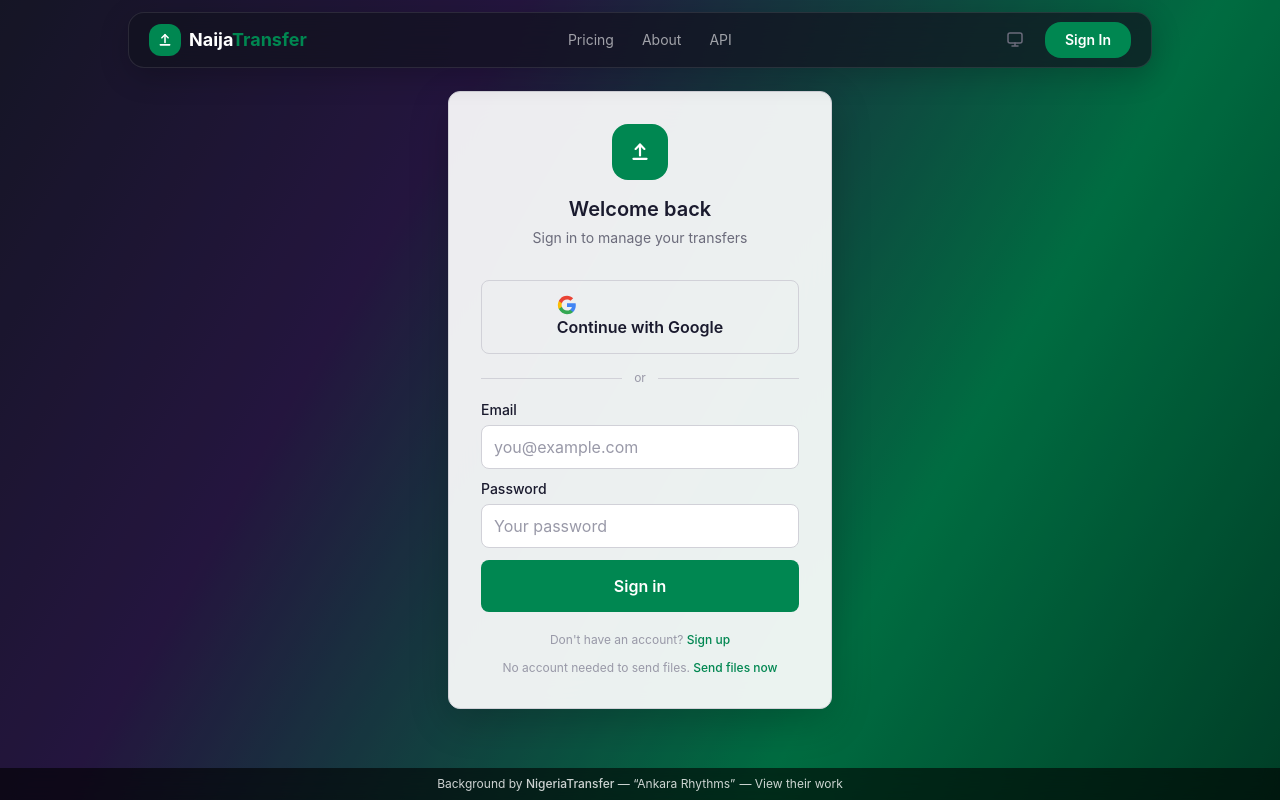
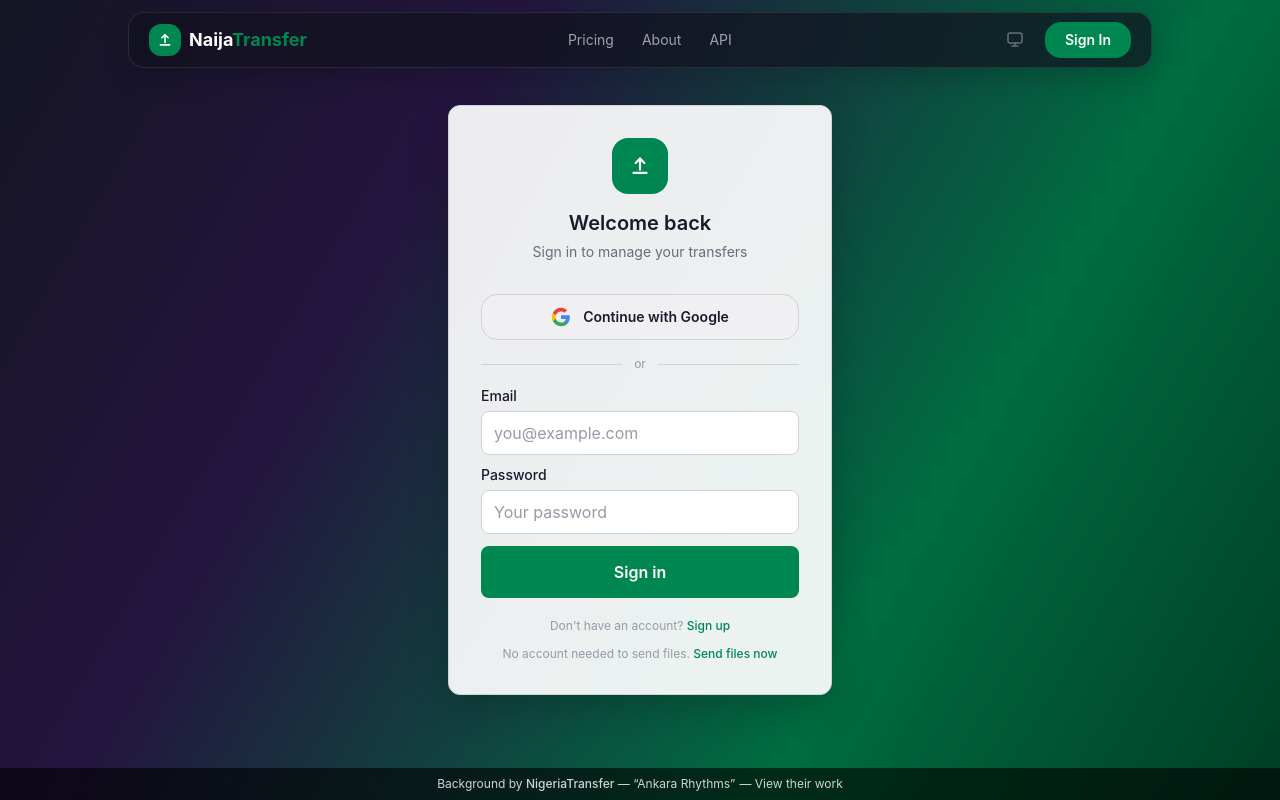
Before and after one commit to josephhamawi/NaijaTransfer, a Next.js app: page /login in a window 1280 px wide. Shown: the top 800 px of the page. Built offline with nearby package versions, Linux system fonts and the light colour scheme; no server answers.

Commit message:
Fix Google button: inline-flex with gap-3, no text wrapping

```diff
--- a/src/app/(auth)/login/page.tsx
+++ b/src/app/(auth)/login/page.tsx
@@ -82,15 +82,19 @@
 
           <div className="space-y-3">
             {/* Google Sign In */}
-            <Button variant="outline" size="lg" fullWidth onClick={handleGoogle} disabled={loading}>
-              <svg className="w-5 h-5 mr-3 shrink-0" viewBox="0 0 24 24" aria-hidden="true">
+            <button
+              onClick={handleGoogle}
+              disabled={loading}
+              className="w-full inline-flex items-center justify-center gap-3 px-4 py-3 rounded-xl border border-[var(--border-color)] bg-[var(--bg-secondary)] hover:bg-[var(--bg-elevated)] text-[var(--text-primary)] font-semibold text-sm whitespace-nowrap transition-colors disabled:opacity-50"
+            >
+              <svg className="w-5 h-5 shrink-0" viewBox="0 0 24 24" aria-hidden="true">
                 <path d="M22.56 12.25c0-.78-.07-1.53-.2-2.25H12v4.26h5.92a5.06 5.06 0 01-2.2 3.32v2.77h3.57c2.08-1.92 3.28-4.74 3.28-8.1z" fill="#4285F4"/>
                 <path d="M12 23c2.97 0 5.46-.98 7.28-2.66l-3.57-2.77c-.98.66-2.23 1.06-3.71 1.06-2.86 0-5.29-1.93-6.16-4.53H2.18v2.84C3.99 20.53 7.7 23 12 23z" fill="#34A853"/>
                 <path d="M5.84 14.09c-.22-.66-.35-1.36-.35-2.09s.13-1.43.35-2.09V7.07H2.18C1.43 8.55 1 10.22 1 12s.43 3.45 1.18 4.93l2.85-2.22.81-.62z" fill="#FBBC05"/>
                 <path d="M12 5.38c1.62 0 3.06.56 4.21 1.64l3.15-3.15C17.45 2.09 14.97 1 12 1 7.7 1 3.99 3.47 2.18 7.07l3.66 2.84c.87-2.6 3.3-4.53 6.16-4.53z" fill="#EA4335"/>
               </svg>
-              Continue with Google
-            </Button>
+              <span>Continue with Google</span>
+            </button>
 
             {/* Divider */}
             <div className="flex items-center gap-3 py-1">
```
